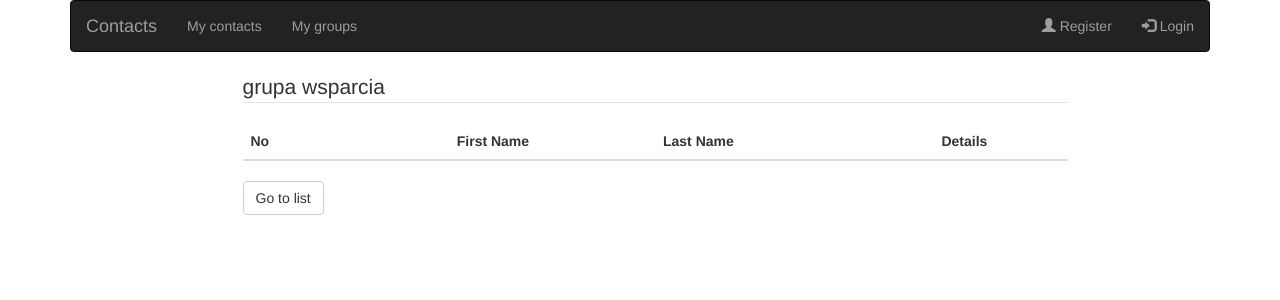
After one commit to olechanastazja/contacts, a Django app: page /group/1/ in a window 1280 px wide. The commit adds this page. Shown: the top 300 px of the page. Run offline with Django 3.2, Linux system fonts and the light colour scheme; data comes from the database, SQL or seed files in the repository; both versions use the stored data as it was after the commit; lists and menus that the app fills with data are empty; some libraries are stand-ins or nearby versions.

Commit message:
Group views

```diff
--- /dev/null
+++ b/group/templates/group/group_detail.html
@@ -0,0 +1,32 @@
+{% extends 'people/base.html' %}
+
+{% block content %}
+    <div class="container" style="width: 75%">
+         <legend class="border-bottom mb-4">{{ object }}</legend>
+
+        <table class="table table-dark">
+
+            <thead class="thead-dark">
+            <tr>
+                <th scope="col" style="width: 25%">No</th>
+                <th scope="col" style="width: 25%">First Name</th>
+                <th scope="col" style=" width: 25%">Last Name</th>
+                <th scope="col" style=" width: 25%;text-align: center">Details</th>
+            </tr>
+            {% for person in people %}
+            <tr>
+                <td>{{ forloop.counter }}</td>
+                <td><a href="{% url 'people:person-detail' id=person.id %}">{{ person.first_name }}</a></td>
+                <td><a href="{% url 'people:person-detail' id=person.id %}">{{ person.last_name }}</a></td>
+                <td style="text-align: center"><a href="{% url 'people:person-detail' id=person.id %}"><span class="glyphicon glyphicon-zoom-in"></span></a></td>
+            </tr>
+            {% endfor %}
+            </thead>
+        </table>
+
+        <div class="form-group">
+             <a class="btn btn-default" href="{% url 'people:person-list' %}">Go to list</a>
+        </div>
+
+    </div>
+{% endblock %}
--- a/group/urls.py
+++ b/group/urls.py
@@ -2,7 +2,9 @@ from django.urls import path, re_path
 from .views import (GroupListView,
                     GroupCreateView,
                     GroupUpdateView,
-                    GroupDeleteView)
+                    GroupDeleteView,
+                    GroupView,
+                    )
 
 app_name = 'group'
 urlpatterns = [
@@ -10,4 +12,5 @@ urlpatterns = [
     path('', GroupListView.as_view(), name='group-list'),
     re_path(r'^update/(?P<id>[0-9]+)/$', GroupUpdateView.as_view(), name='group-update'),
     re_path(r'^delete/(?P<id>[0-9]+)/$', GroupDeleteView.as_view(), name='group-delete'),
+    re_path(r'^(?P<id>[0-9]+)/$', GroupView.as_view(), name='group-detail'),
 ]
--- a/group/views.py
+++ b/group/views.py
@@ -2,6 +2,7 @@ from django.shortcuts import render, get_object_or_404, redirect
 from django.views import View
 from .models import Group
 from .forms import GroupModelForm
+from people.models import Person
 
 
 class GroupObjectMixin(object):
@@ -100,5 +101,10 @@ class GroupView(GroupObjectMixin, View):
     template_name = "group/group_detail.html"
 
     def get(self, request, id=None, *args, **kwargs):
-        context = {'object': self.get_object()}
+        group = self.get_object()
+        people = Person.objects.filter(group=group)
+        context = {
+            'object': group,
+            'people': people
+        }
         return render(request, self.template_name, context)
--- a/people/models.py
+++ b/people/models.py
@@ -8,7 +8,7 @@ class Person(models.Model):
     first_name = models.CharField(max_length=100, null=False, blank=False)
     last_name = models.CharField(max_length=100, null=False, blank=False)
     description = models.TextField()
-    group = models.ManyToManyField(Group)
+    group = models.ManyToManyField(Group, related_name='group')
     user = models.ForeignKey(User, on_delete=models.CASCADE, blank=True, null=True)
 
     def __str__(self):
--- a/people/templates/people/person_detail.html
+++ b/people/templates/people/person_detail.html
@@ -10,13 +10,13 @@
             <tr>
                 <th scope="col" style="width: 25%">First Name</th>
                 <th scope="col" style="width: 25%">Last Name</th>
-                <th scope="col" style="width: 20%">Group</th>
+                <th scope="col" style="width: 20%">Groups</th>
                 <th scope="col" style="width: 30%">Description</th>
             </tr>
             <tr>
                 <td>{{ object.first_name }}</td>
                 <td>{{ object.last_name }}</td>
-                <td>Group...</td>
+                <td><a href="{% url 'people:person-groups' id=object.id %}"><span class="glyphicon glyphicon-zoom-in"></span> Details</a></td>
                 <td>{{ object.description }}</td>
             </tr>
             </thead>
--- a/people/templates/people/person_list.html
+++ b/people/templates/people/person_list.html
@@ -20,7 +20,7 @@
                 <th scope="col" style="width: 8%">No</th>
                 <th scope="col" style="width: 26%">First Name</th>
                 <th scope="col" style="width: 26%">Last Name</th>
-                <th scope="col" style="width: 20%">Group</th>
+                <th scope="col" style="width: 20%">Groups</th>
                 <th scope="col" style="width: 10%; text-align: center">Update</th>
                 <th scope="col" style="width: 10%; text-align: center">Delete</th>
             </tr>
@@ -30,7 +30,7 @@
                 <th scope="row">{{ forloop.counter }}</th>
                 <td><a href="{% url 'people:person-detail' instance.id %}">{{ instance.first_name }}</a></td>
                 <td><a href="{% url 'people:person-detail' instance.id %}">{{ instance.last_name }}</a></td>
-                <td><a href="#">#Group</a></td>
+                <td><a href="{% url 'people:person-groups' id=instance.id %}"><span class="glyphicon glyphicon-zoom-in"></span> Go</a></td>
                 <td style="text-align: center">
                     <a href="{% url 'people:person-update' instance.id %}"><span class="glyphicon glyphicon-pencil"></span></a></td>
                 <td style="text-align: center">
--- a/people/urls.py
+++ b/people/urls.py
@@ -6,7 +6,8 @@ from .views import (home,
                     PersonView,
                     PersonUpdateView,
                     PersonDeleteView,
-                    autocompleteModel)
+                    autocompleteModel,
+                    PersonGroupsView)
 
 app_name = 'people'
 urlpatterns = [
@@ -15,6 +16,5 @@ urlpatterns = [
     re_path(r'^person/detail/(?P<id>[0-9]+)/$', PersonView.as_view(), name='person-detail'),
     re_path(r'^person/update/(?P<id>[0-9]+)/$', PersonUpdateView.as_view(), name='person-update'),
     re_path(r'^person/delete/(?P<id>[0-9]+)/$', PersonDeleteView.as_view(), name='person-delete'),
-    # path('ajax/search-users/', search_users, name='people:search'),
-    url(r'^ajax_calls/search/', autocompleteModel, name='search'),
+    re_path(r'^(?P<id>[0-9]+)/groups/$', PersonGroupsView.as_view(), name='person-groups'),
 ]
```
Also changed, not shown: people/templates/people/group_people.html (added, +30 -0 lines), people/views.py (+13 -1 lines), db.sqlite3, people/migrations/0007_auto_20181120_2030.py (added).
